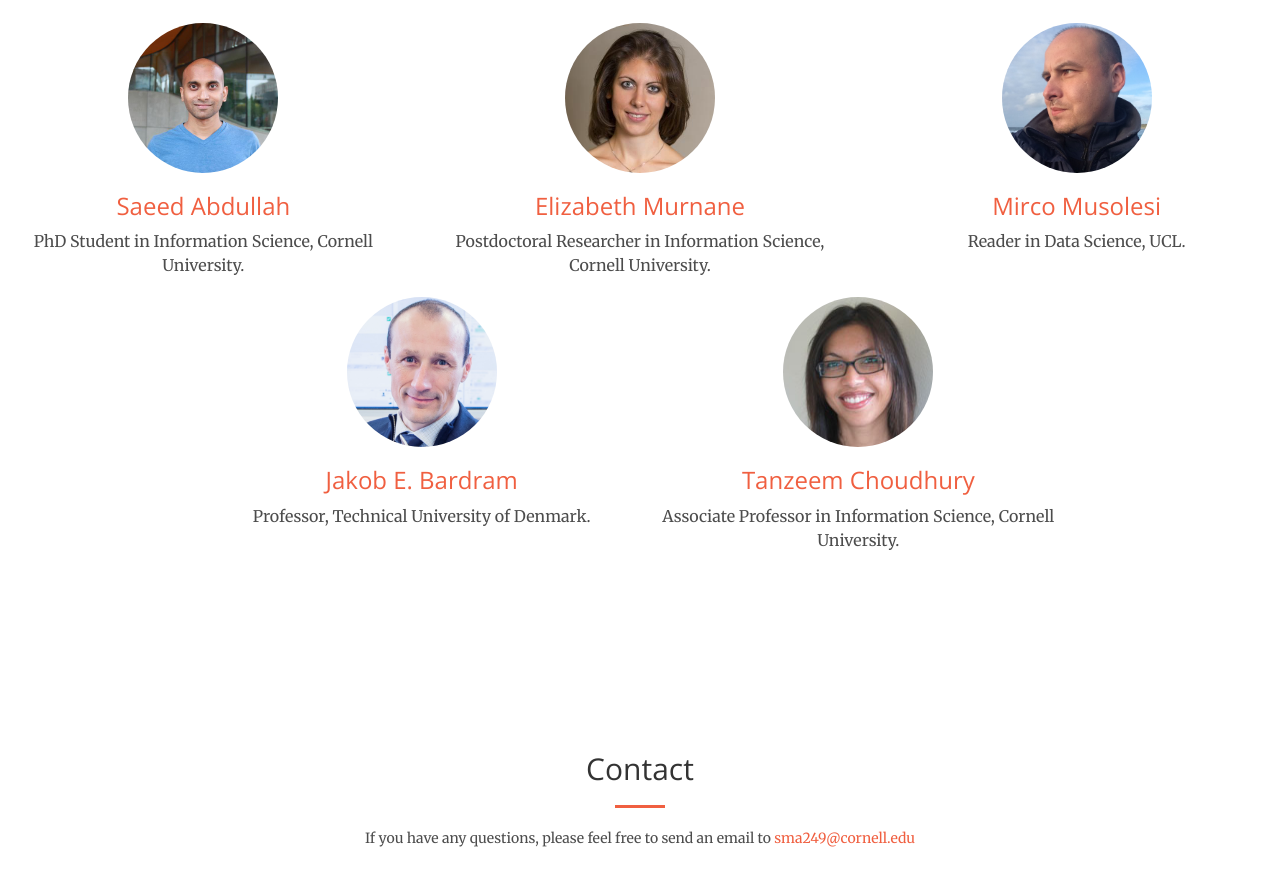
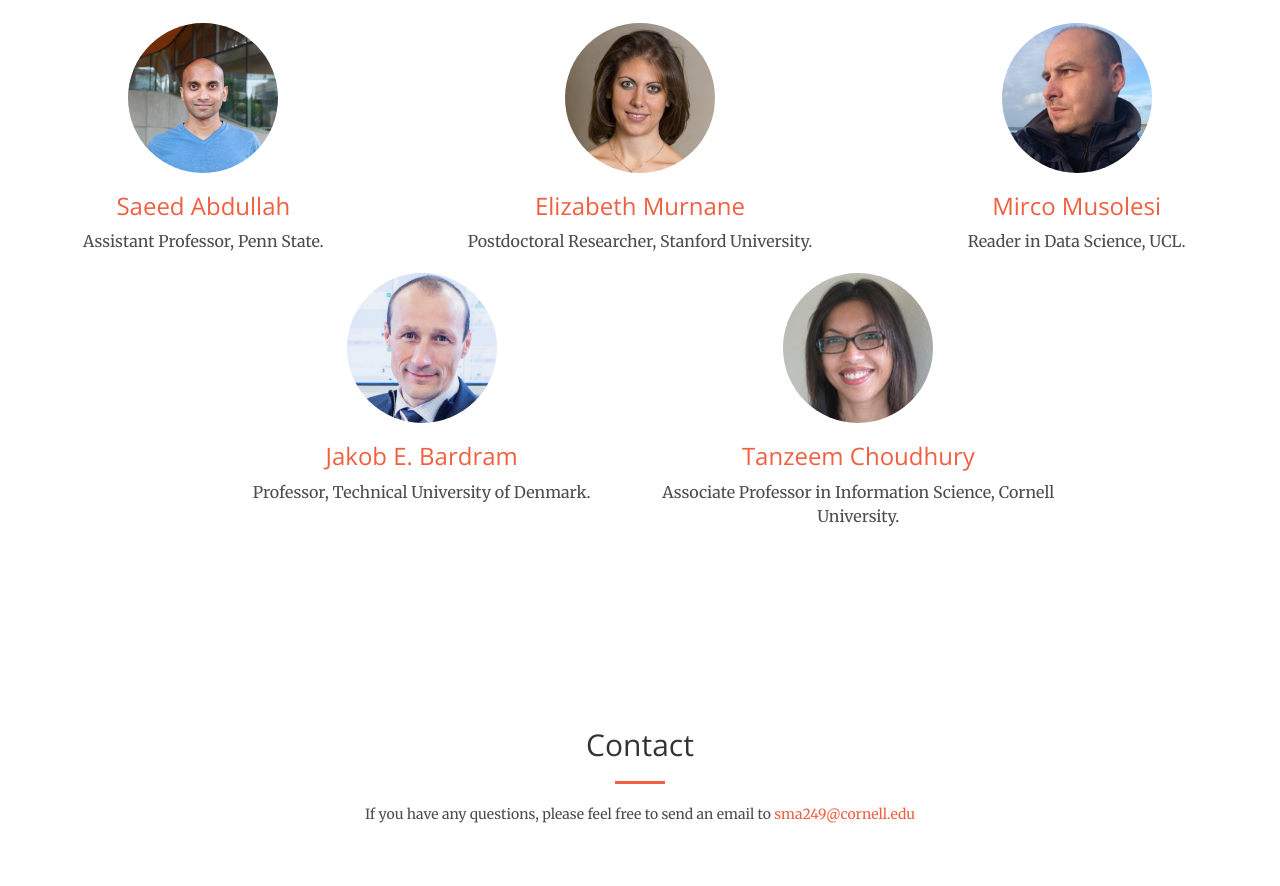
Before and after one commit to ubicomp-mental-health/ubicomp-mental-health.github.io, a plain HTML site: page workshop-2017.html in a window 1280 px wide. Shown: the part 6028-6914 px from the top of the page. Drawn offline with nearby package versions, Linux system fonts and the light colour scheme.

Commit message:
Updates positions

```diff
--- a/workshop-2017.html
+++ b/workshop-2017.html
@@ -378,7 +378,7 @@
                     <div class="service-box">
                         <img class="img-circle" src="./img/organizers/saeed.jpg" alt="Rounded image" width="150" height="150">
                         <h3><a href="http://saeedabdullah.com/">Saeed Abdullah</a></h3>
-                        <p>PhD Student in Information Science, Cornell University.</p>
+                        <p>Assistant Professor, Penn State.</p>
                     </div>
                 </div>
                 <div class="col-lg-4 text-center">
@@ -386,7 +386,7 @@
 
                         <img class="img-circle" src="./img/organizers/murnane.jpg" alt="Rounded image" width="150" height="150">
                         <h3><a href="https://www.cs.cornell.edu/~elm236">Elizabeth Murnane</a></h3>
-                        <p>Postdoctoral Researcher in Information Science, Cornell University.</p>
+                        <p>Postdoctoral Researcher, Stanford University.</p>
                     </div>
                 </div>
 
```
